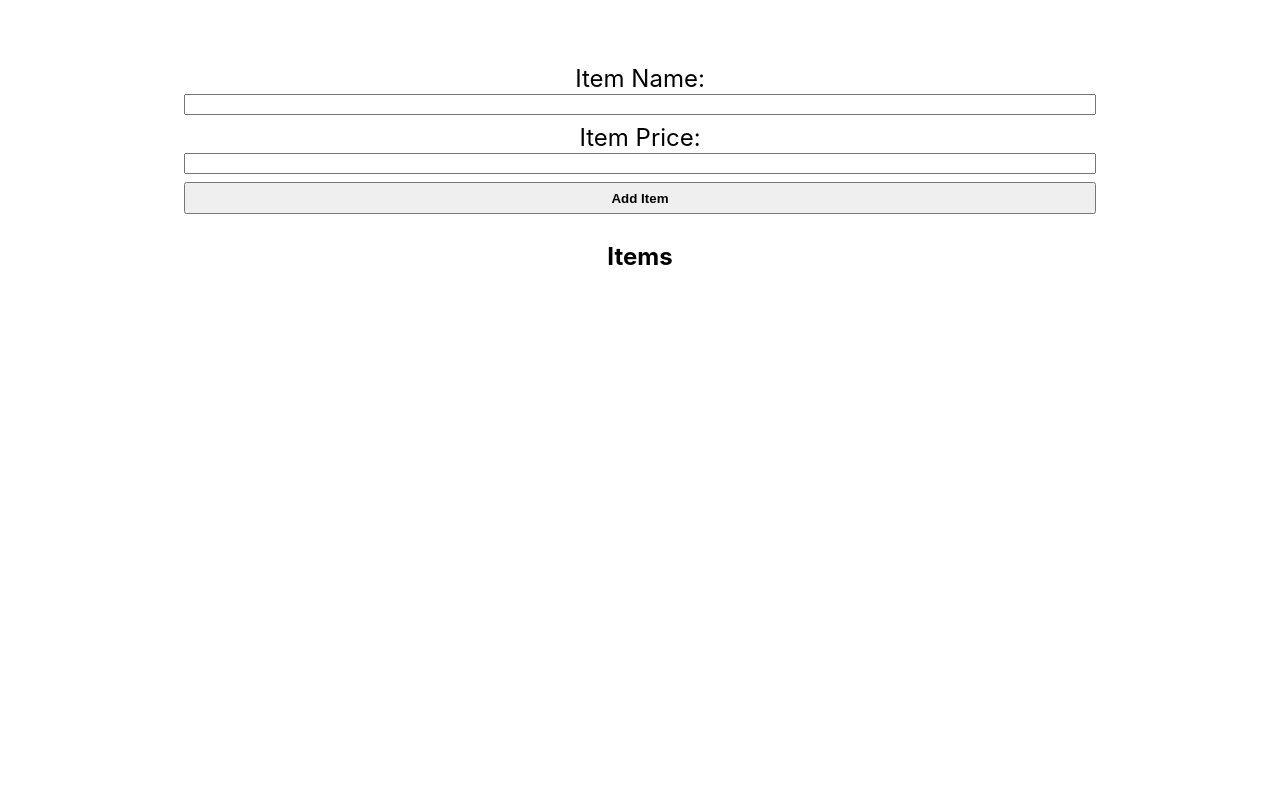
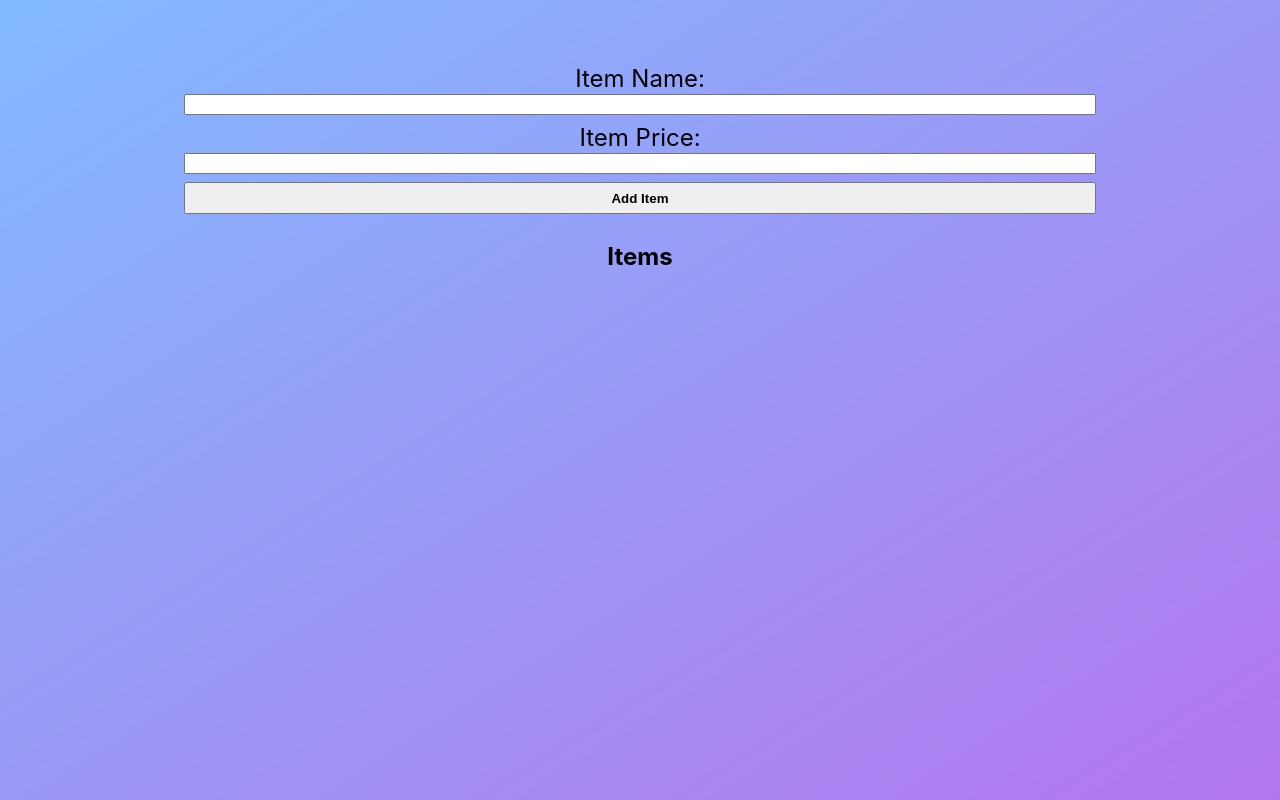
Before and after one commit to ifaz-alam/test301, a Next.js app: page / in a window 1280 px wide. Built offline with nearby package versions, Linux system fonts and the light colour scheme.

Commit message:
background colour + filled cards

```diff
--- a/pages/_app.js
+++ b/pages/_app.js
@@ -76,8 +76,6 @@ function MyApp({ Component, pageProps }) {
             {items.map(item => (<li key={item.itemPrice}>{`\$ ${item.itemPrice}`}</li>))}
           </ul>
         </div> */}
-
-
       </Layout>
     </>
   )
--- a/styles/Home.module.css
+++ b/styles/Home.module.css
@@ -18,6 +18,12 @@
   align-items: center; */
 }
 
+.background {
+  background: linear-gradient(to top left, #b476ee, #82baff);
+  height: 100%;
+  background-position: center;
+  background-size: fill;
+}
 /*
 .footer {
   display: flex;
--- a/styles/Item.module.css
+++ b/styles/Item.module.css
@@ -7,6 +7,8 @@
     border-radius: 10px;
     transition: color 0.15s ease, border-color 0.15s ease;
     max-width: 300px;
+    background-color: rgb(255, 255, 255);
+
 }
 
 .card:hover,
@@ -14,6 +16,7 @@
 .card:active {
   color: #0070f3;
   border-color: #0070f3;
+
 }
 
 .card h1 {
--- a/styles/globals.css
+++ b/styles/globals.css
@@ -4,6 +4,10 @@ body {
   margin: 0;
   font-family: -apple-system, BlinkMacSystemFont, Segoe UI, Roboto, Oxygen,
     Ubuntu, Cantarell, Fira Sans, Droid Sans, Helvetica Neue, sans-serif;
+  background: linear-gradient(to top left, #b476ee, #82baff);
+  height: 100%;
+  background-position: center;
+  background-size: fill;
 }
 
 a {
```
